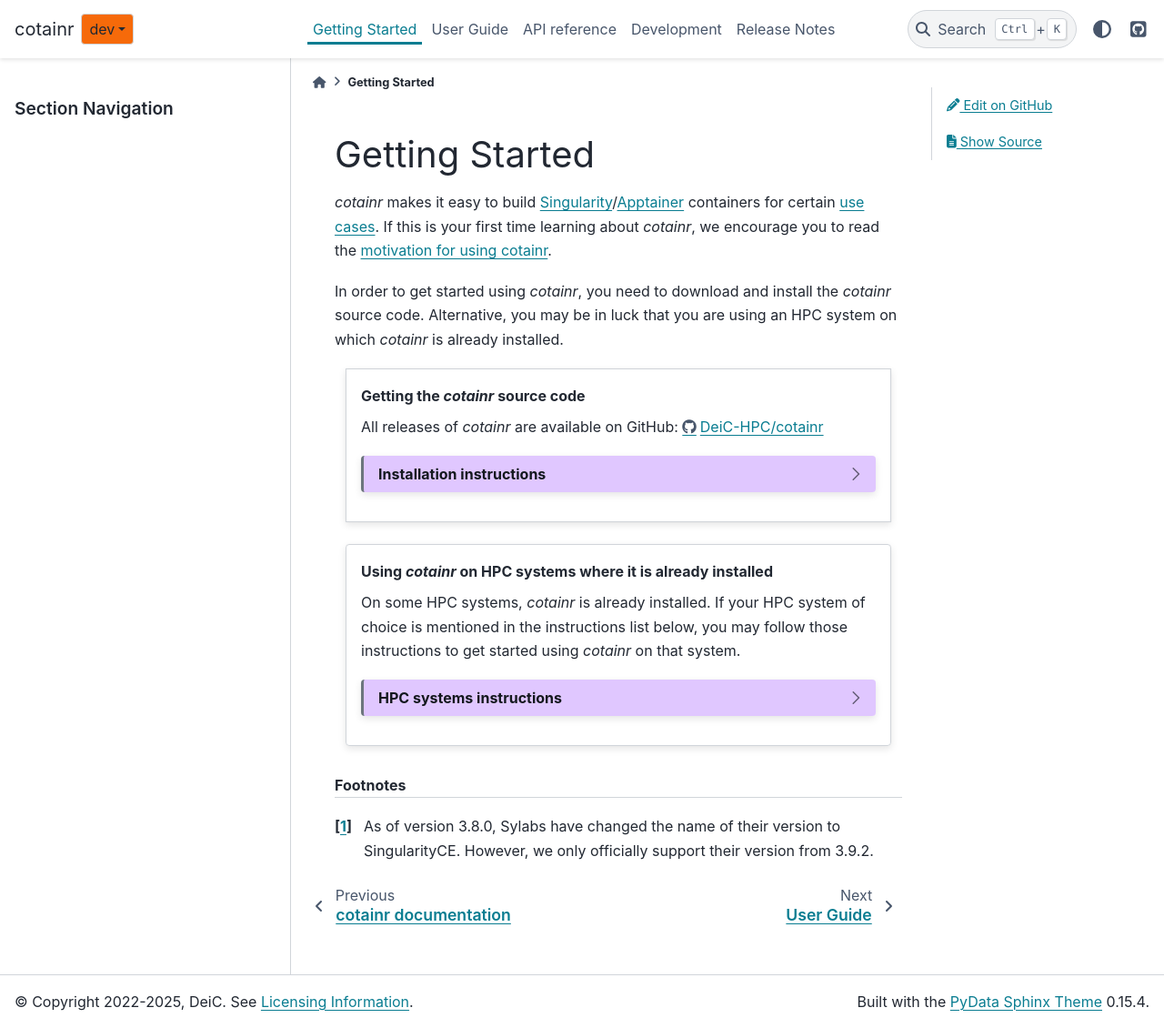
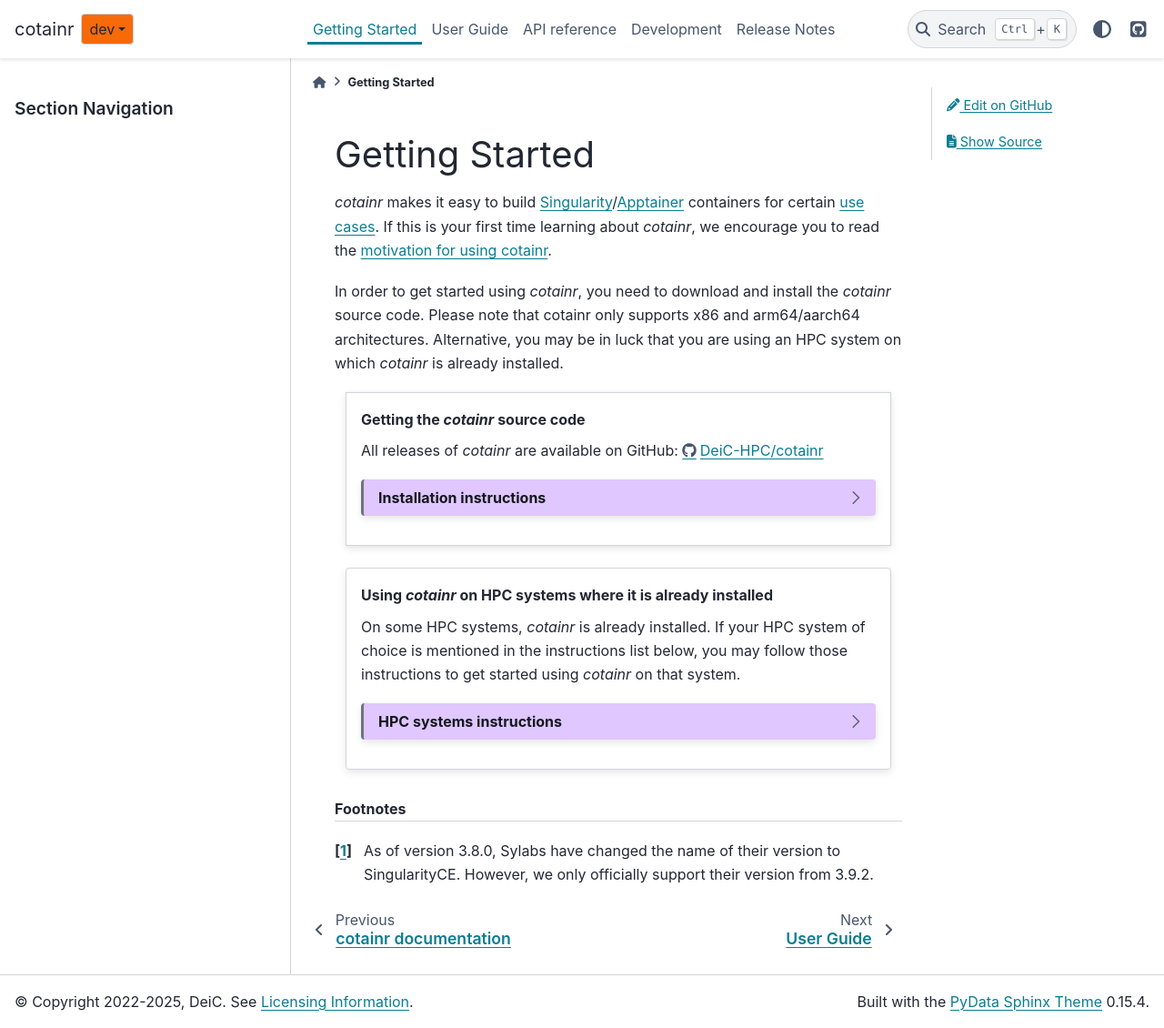
Before and after one commit to DeiC-HPC/cotainr, a Sphinx documentation site: the page built from doc/getting_started.rst, in a window 1280 px wide and 1130 px high. Shown: the whole window at 91% size. Built offline with Sphinx 7.4.7 and the PyData theme 0.15.4, drawn with Linux system fonts in a browser that asks for light colours; pages that are not in the unit, such as notebooks, are missing from menus.

Commit message:
Add arm/x86 to documentation

```diff
--- a/doc/getting_started.rst
+++ b/doc/getting_started.rst
@@ -5,7 +5,7 @@
 
 `cotainr` makes it easy to build `Singularity`_/`Apptainer`_ containers for certain :ref:`use cases <use_cases>`. If this is your first time learning about `cotainr`, we encourage you to read the :ref:`motivation for using cotainr <why_cotainr>`.
 
-In order to get started using `cotainr`, you need to download and install the `cotainr` source code. Alternative, you may be in luck that you are using an HPC system on which `cotainr` is already installed.
+In order to get started using `cotainr`, you need to download and install the `cotainr` source code. Please note that cotainr only supports x86 and arm64/aarch64 architectures. Alternative, you may be in luck that you are using an HPC system on which `cotainr` is already installed.
 
 .. grid:: 1
     :gutter: 4
--- a/doc/user_guide/index.rst
+++ b/doc/user_guide/index.rst
@@ -25,6 +25,7 @@
 - A Linux OS (since `Singularity`_/`Apptainer`_ `only runs on Linux <https://apptainer.org/docs/admin/main/installation.html#installation-on-linux>`_)
 - `Python`_ >=3.8
 - `Singularity`_ >=3.7.4 [#]_ or `Apptainer`_ >=1.0.0
+- `Architecture`_ = `x86` or `arm64`/`aarch64`
 
 Additionally, some features provided by `cotainr` may impose requirements on the base images you use when building containers, e.g. when including a :ref:`conda environment <conda_environments>` the base container must have `bash <https://www.gnu.org/software/bash/>`_ installed in it.
 
```
